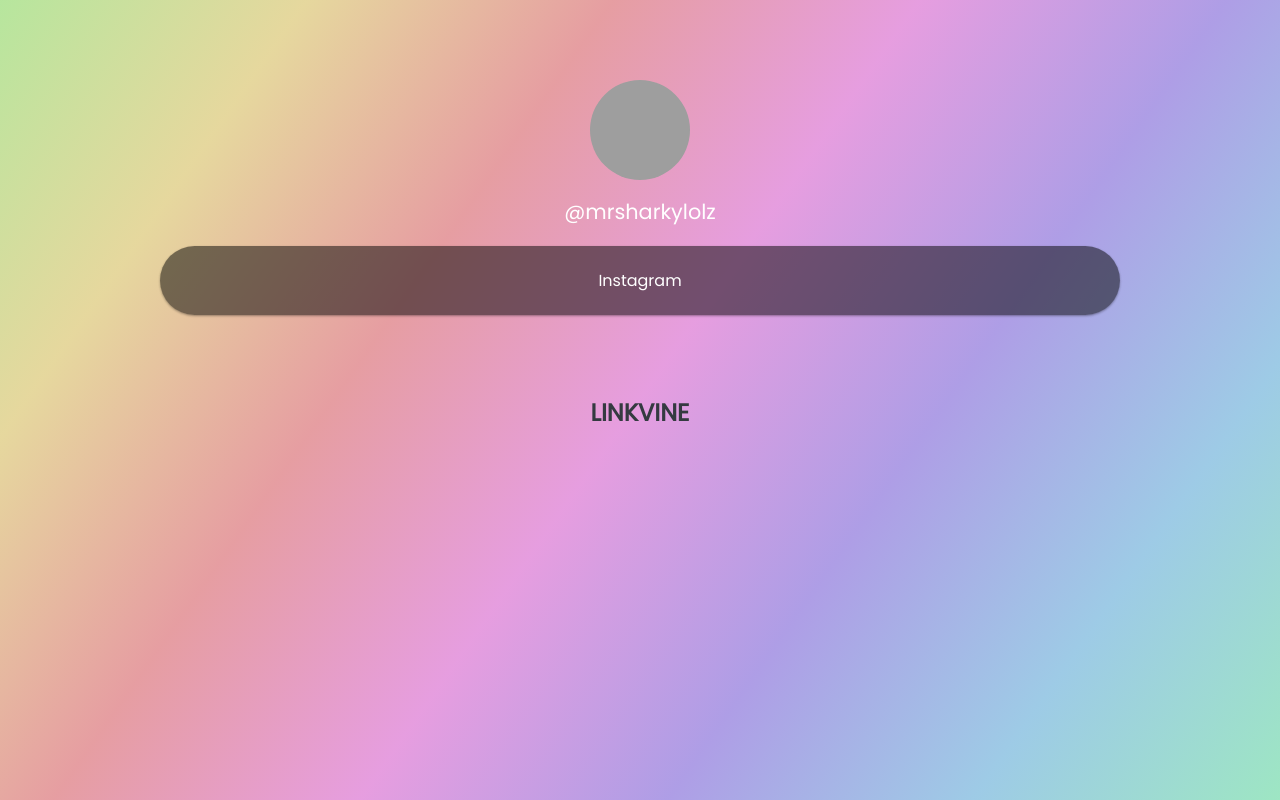
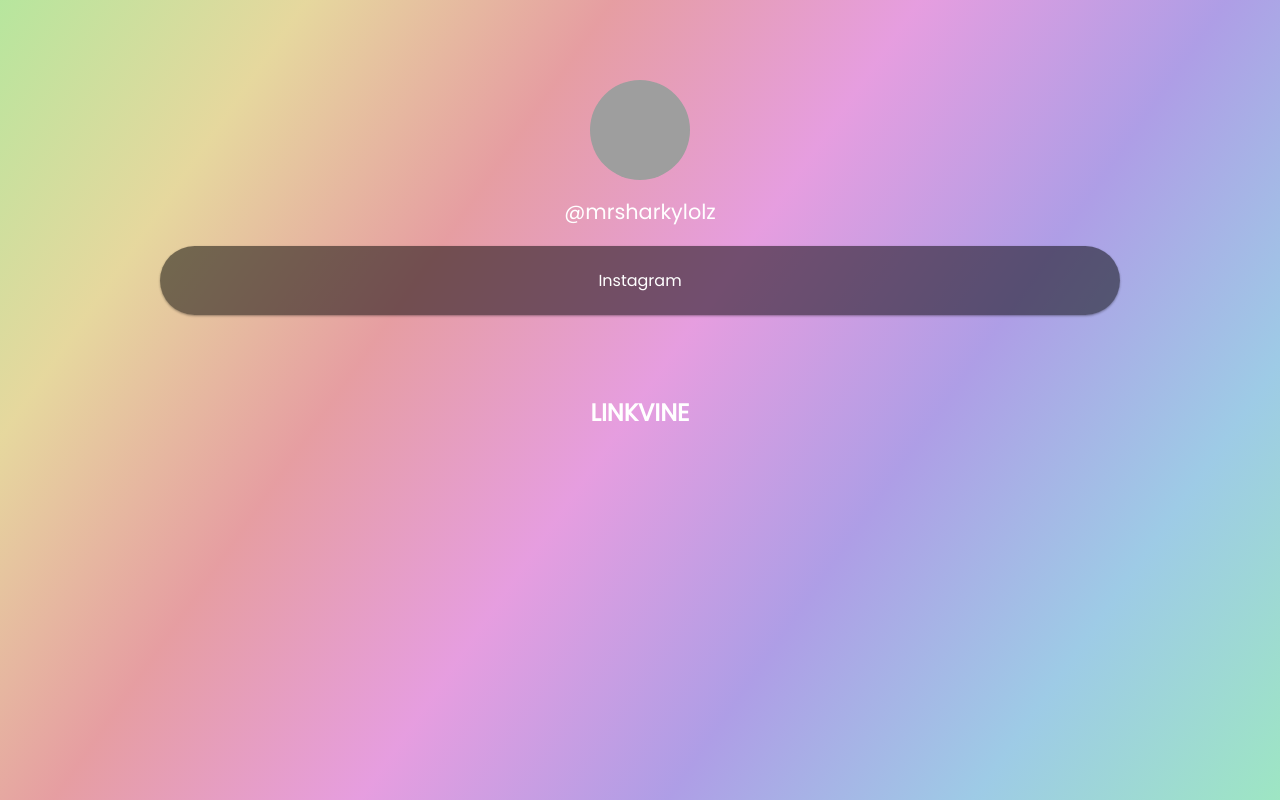
Before and after one commit to jona42-ui/linkvine, a Flask app: a page that uses linkvine/templates/user/profile.html in a window 1280 px wide. Run offline with Flask 2, Linux system fonts and the light colour scheme; data comes from the database, SQL or seed files in the repository; some libraries are stand-ins or nearby versions; grey boxes are pictures that could not be loaded.

Commit message:
update: text color of brand in profile.html

```diff
--- a/linkvine/templates/user/profile.html
+++ b/linkvine/templates/user/profile.html
@@ -38,7 +38,7 @@
 {% endfor %}
 
 <div id="brand">
-    <a href="https://linkvine.herokuapp.com/" class="text-dark">
+    <a href="https://linkvine.herokuapp.com/" class="text-white">
         LINKVINE
     </a>
 </div>
```
